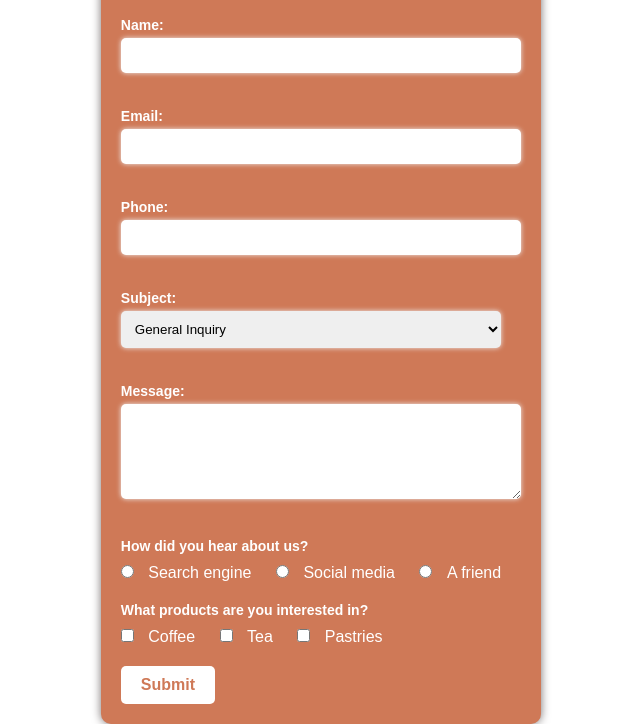
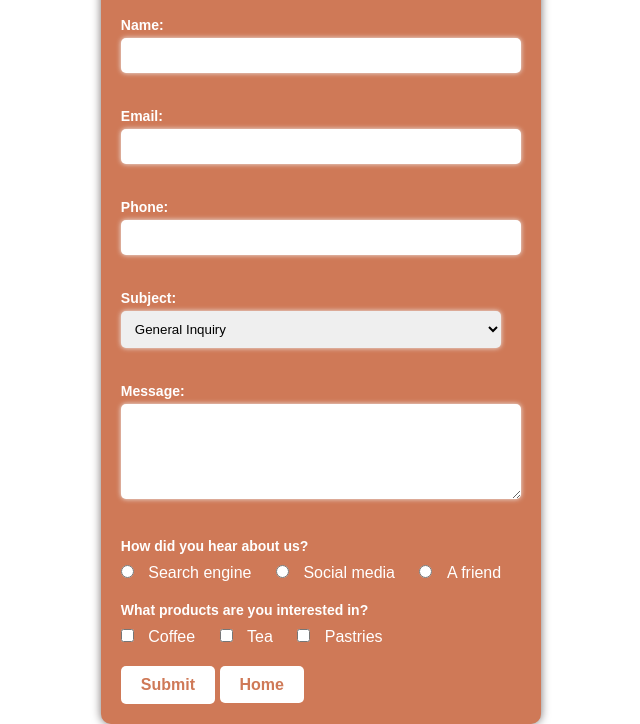
Before and after one commit to MattiaQuartana/lab2-responsive, a plain HTML site: page contact.html in a window 1280 px wide. Shown: the part 131-855 px from the top of the page, without its empty margins (319-959 px from the left). Drawn offline with Linux system fonts and the light colour scheme; a web font is replaced by a local one.

Commit message:
Coding
Added Button for home

```diff
--- a/contact.html
+++ b/contact.html
@@ -60,6 +60,7 @@
             </div>
 
             <input type="submit" value="Submit">
+            <a href="Index.html" class="back">Home </a>
         </form>
     </section>
 </body>
--- a/styles.css
+++ b/styles.css
@@ -480,7 +480,18 @@ label {
     font-weight: bold;
     margin-top: 20px;
   }
-
+  .back{
+    background-color: #ffffff;
+    color: rgb(207, 121, 87);
+    padding: 10px 20px;
+    border: none;
+    border-radius: 5px;
+    cursor: pointer;
+    font-size: 16px;
+    font-weight: bold;
+    margin-top: 20px;
+    text-decoration: none;
+  }
   input[type="submit"]:hover {
     background-color: #9ecf70;
   }
@@ -506,13 +517,7 @@ label {
     margin-right: 5px;
   }
 
-  /* Media queries for responsive design */
-  @media (max-width: 600px) {
-    form {
-      padding: 15px;
-    }
-  }
-/* ---------------Responsive Design------------------- */
+  /* ---------------Responsive Design------------------- */
 @media (max-width: 700px) {
     .text-box height{
     font-size: 20px;
```
